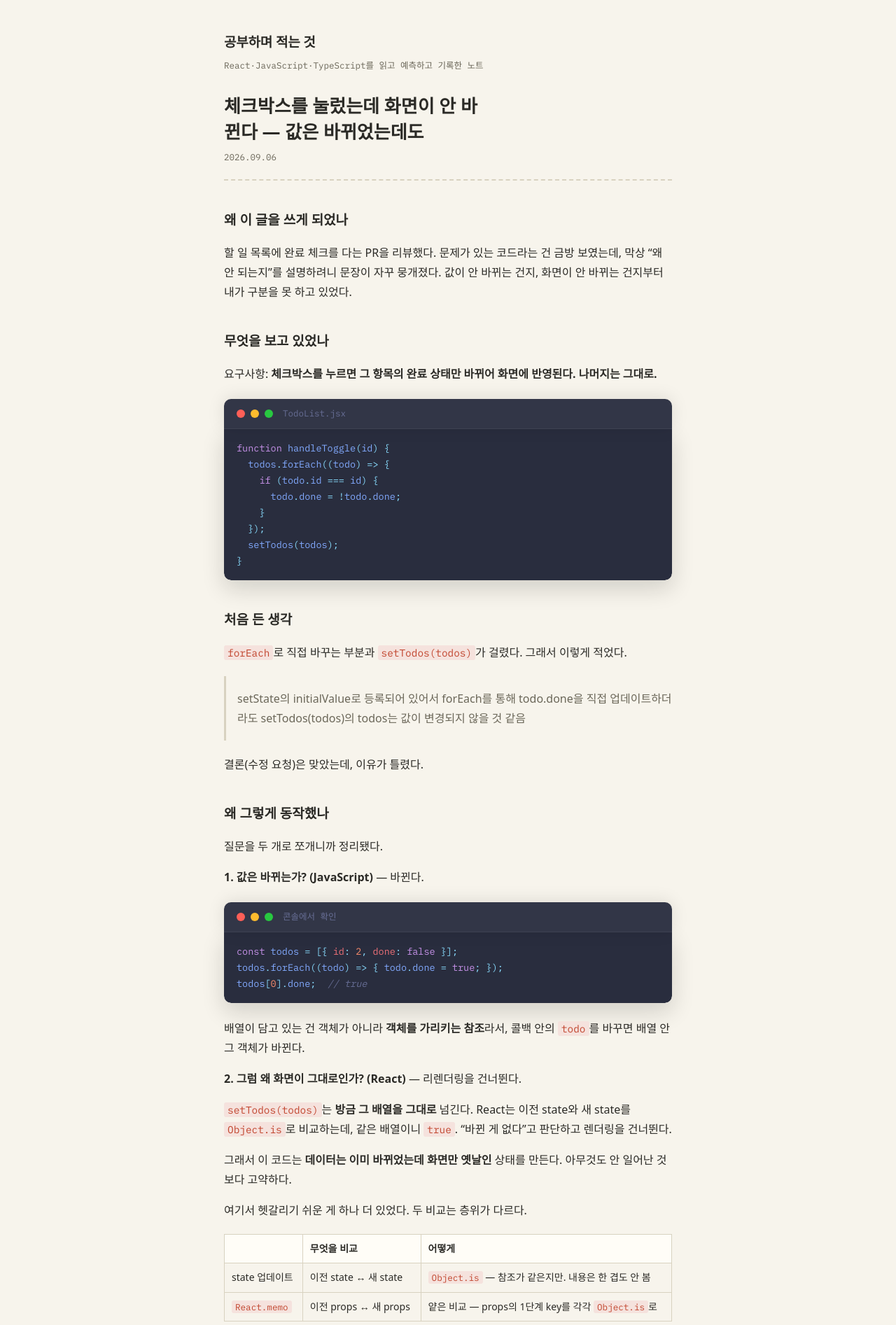
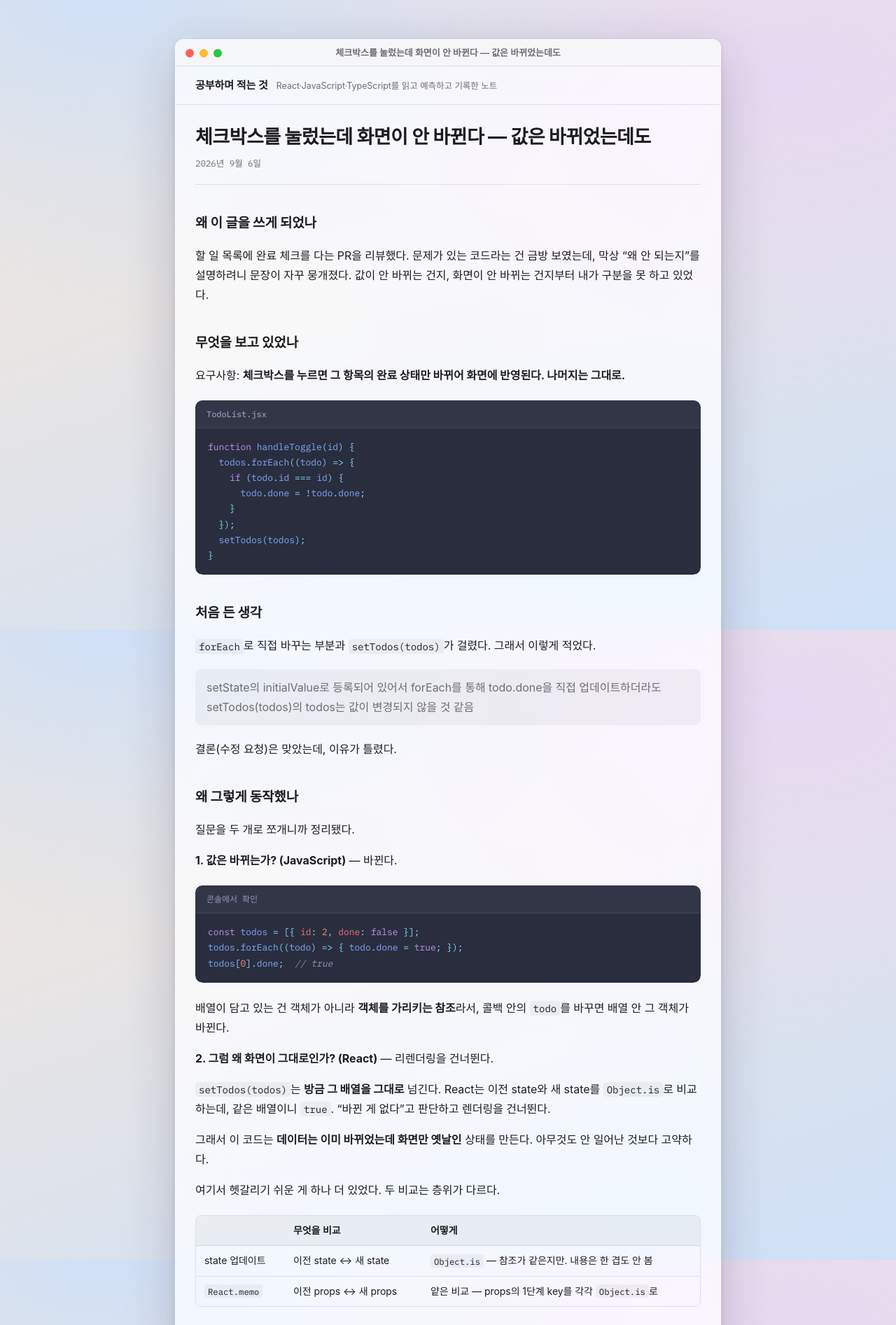
Before and after one commit to im-wen3y/im-wen3y.github.io, a Jekyll site: the page built from _posts/2026-09-06-mutating-state.md, in a window 1280 px wide. Shown: the top 1893 px of the page at 70% size. Built offline with Jekyll 4.4.1, drawn with Linux system fonts in a browser that asks for light colours; some web fonts are replaced.

Commit message:
블로그 전체를 macOS Big Sur 스타일로
창 하나 안에 글을 넣고 반투명·배경 흐림·시스템 폰트 적용.
신호등은 바깥 창으로 옮기고 코드 블록은 패널로.

Co-Authored-By: Claude Opus 5 <noreply@anthropic.com>
Claude-Session: https://claude.ai/code/session_01R1cTHf89iRUNbCmD2SVr3k

```diff
--- a/_layouts/default.html
+++ b/_layouts/default.html
@@ -4,29 +4,39 @@
 <meta charset="utf-8">
 <meta name="viewport" content="width=device-width, initial-scale=1">
 <title>{% if page.title %}{{ page.title }} · {% endif %}{{ site.title }}</title>
-<link rel="stylesheet" href="https://fonts.googleapis.com/css2?family=IBM+Plex+Sans+KR:wght@400;600;700&family=IBM+Plex+Mono:wght@400;600&display=swap">
+<link rel="stylesheet" href="https://fonts.googleapis.com/css2?family=IBM+Plex+Mono:wght@400;500;600&display=swap">
 <link rel="stylesheet" href="{{ '/assets/style.css' | relative_url }}">
 </head>
 <body>
-<header class="site">
-  <a class="site-title" href="{{ '/' | relative_url }}">{{ site.title }}</a>
-  <p class="site-desc">{{ site.description }}</p>
-</header>
+
+<div class="window">
+  <div class="titlebar">
+    <span class="lights" aria-hidden="true"></span>
+    <span class="titlebar-name">{% if page.title %}{{ page.title }}{% else %}{{ site.title }}{% endif %}</span>
+  </div>
+
+  <div class="toolbar">
+    <a class="home" href="{{ '/' | relative_url }}">{{ site.title }}</a>
+    <span class="toolbar-desc">{{ site.description }}</span>
+  </div>
 
   <main>
     {% if page.title and page.date %}
     <article>
       <h1>{{ page.title }}</h1>
-    <p class="meta"><time datetime="{{ page.date | date_to_xmlschema }}">{{ page.date | date: "%Y.%m.%d" }}</time></p>
+      <p class="meta"><time datetime="{{ page.date | date_to_xmlschema }}">{{ page.date | date: "%Y년 %-m월 %-d일" }}</time></p>
       {{ content }}
+      <p class="back"><a href="{{ '/' | relative_url }}">← 글 목록</a></p>
     </article>
     {% else %}
       {{ content }}
     {% endif %}
   </main>
 
-<footer class="site">
+  <footer>
     <a href="https://github.com/im-wen3y">github.com/im-wen3y</a>
   </footer>
+</div>
+
 </body>
 </html>
--- a/assets/style.css
+++ b/assets/style.css
@@ -1,137 +1,244 @@
+/* macOS Big Sur 스타일.
+   창 하나(.window) 안에 글이 들어간다. 반투명 + 배경 흐림 + 시스템 폰트. */
+
 :root{
-  --paper:#f7f4ec;
-  --ink:#2b2a26;
-  --ink-soft:#6b6759;
-  --line:#d8d2c0;
-  --surface:#fffdf7;
-  --stamp:#c1442d;
-  --stamp-soft:#f5e2dd;
+  --wall-1:#cfe0f7;      /* 바탕화면 그라디언트 */
+  --wall-2:#e7d9f2;
+  --wall-3:#f6e7d8;
+  --win:rgba(255,255,255,.72);
+  --win-edge:rgba(255,255,255,.75);
+  --chrome:rgba(246,246,248,.82);
+  --ink:#1d1d1f;
+  --ink-soft:#6e6e73;
+  --sep:rgba(0,0,0,.10);
+  --hover:rgba(0,0,0,.045);
+  --accent:#0071e3;      /* macOS 링크 블루 */
+  --shadow:0 24px 70px rgba(35,30,60,.22), 0 3px 10px rgba(35,30,60,.10);
+
+  /* 코드 패널 — shiki material-theme-palenight */
+  --code-bg:#292d3e;
+  --code-bar:#323647;
+  --code-fg:#a6accd;
+  --code-dim:#8f97b8;
+  --code-key:#c792ea;
+  --code-str:#c3e88d;
+  --code-fn:#82aaff;
+  --code-attr:#f07178;
+  --code-num:#f78c6c;
+  --code-op:#89ddff;
 }
 @media (prefers-color-scheme: dark){
   :root{
-    --paper:#232019;
-    --ink:#f2ede1;
-    --ink-soft:#a89f8c;
-    --line:#3c372c;
-    --surface:#2b271f;
-    --stamp:#e2604a;
-    --stamp-soft:#3d2723;
+    --wall-1:#1c2340;
+    --wall-2:#2b2247;
+    --wall-3:#3a2436;
+    --win:rgba(38,38,42,.72);
+    --win-edge:rgba(255,255,255,.14);
+    --chrome:rgba(52,52,58,.82);
+    --ink:#f5f5f7;
+    --ink-soft:#9b9ba1;
+    --sep:rgba(255,255,255,.12);
+    --hover:rgba(255,255,255,.06);
+    --accent:#4aa3ff;
+    --shadow:0 24px 70px rgba(0,0,0,.5), 0 3px 10px rgba(0,0,0,.35);
   }
 }
+
 *{box-sizing:border-box}
+html{-webkit-font-smoothing:antialiased;}
 body{
   margin:0;
-  background:var(--paper);
+  min-height:100vh;
+  padding:clamp(16px,5vw,56px) clamp(12px,4vw,32px);
+  background:
+    radial-gradient(120% 90% at 12% 0%, var(--wall-1) 0%, transparent 55%),
+    radial-gradient(110% 90% at 88% 12%, var(--wall-2) 0%, transparent 60%),
+    linear-gradient(160deg, var(--wall-3) 0%, var(--wall-1) 100%);
+  background-attachment:fixed;
   color:var(--ink);
-  font-family:"IBM Plex Sans KR", system-ui, sans-serif;
+  font-family:-apple-system, BlinkMacSystemFont, "Apple SD Gothic Neo", "Segoe UI", system-ui, sans-serif;
   font-size:16px;
   line-height:1.75;
+  letter-spacing:-0.003em;
 }
-header.site, main, footer.site{
-  max-width:680px;
+
+/* ── 창 ────────────────────────────────── */
+.window{
+  max-width:780px;
   margin:0 auto;
-  padding:0 20px;
+  background:var(--win);
+  -webkit-backdrop-filter:blur(30px) saturate(180%);
+  backdrop-filter:blur(30px) saturate(180%);
+  border:1px solid var(--win-edge);
+  border-radius:12px;
+  box-shadow:var(--shadow);
+  overflow:hidden;
 }
-header.site{padding-top:44px; padding-bottom:28px;}
-.site-title{
-  font-weight:700;
-  font-size:19px;
-  color:var(--ink);
-  text-decoration:none;
-  letter-spacing:-0.01em;
+.titlebar{
+  position:relative;
+  height:38px;
+  display:flex;
+  align-items:center;
+  justify-content:center;
+  background:var(--chrome);
+  border-bottom:1px solid var(--sep);
 }
-.site-desc{
-  font-family:"IBM Plex Mono", ui-monospace, monospace;
-  font-size:12.5px;
-  color:var(--ink-soft);
-  margin:6px 0 0;
-}
-h1{font-size:26px; line-height:1.4; text-wrap:balance; margin:0 0 8px;}
-h2{font-size:19px; margin:40px 0 12px; text-wrap:balance;}
-h3{font-size:16px; margin:28px 0 8px;}
-a{color:var(--stamp);}
-.meta{
-  font-family:"IBM Plex Mono", monospace;
-  font-size:12.5px;
-  color:var(--ink-soft);
-  margin:0 0 28px;
-  padding-bottom:20px;
-  border-bottom:2px dashed var(--line);
-}
-code{
-  font-family:"IBM Plex Mono", ui-monospace, monospace;
-  font-size:0.9em;
-  background:var(--stamp-soft);
-  color:var(--stamp);
-  padding:1px 5px;
-  border-radius:3px;
-}
-/* 코드 블록 — Rouge(Jekyll 기본 하이라이터)가 붙이는 클래스에 색만 입힌다.
-   플러그인·JS 없음. 코드 블록은 두 테마 모두에서 어둡게 고정. */
-/* 색은 shiki의 material-theme-palenight 값을 그대로 가져왔다.
-   shiki 자체는 빌드 파이프라인이 필요해 Jekyll 무플러그인 구성엔 안 맞는다. */
-:root{
-  --code-bg:#292d3e;
-  --code-fg:#a6accd;
-  --code-dim:#676e95;    /* 주석 */
-  --code-key:#c792ea;    /* import, const, return */
-  --code-str:#c3e88d;    /* 문자열 */
-  --code-fn:#82aaff;     /* 함수·변수 */
-  --code-attr:#f07178;   /* 태그·속성·프로퍼티 */
-  --code-num:#f78c6c;    /* 숫자 */
-  --code-op:#89ddff;     /* 연산자·구두점 */
-}
-pre.highlight, div.highlighter-rouge pre, pre{
-  font-family:"IBM Plex Mono", ui-monospace, monospace;
-  background:var(--code-bg);
-  color:var(--code-fg);
-  border:none;
-  border-radius:0 0 8px 8px;
-  padding:16px 18px;
-  margin:0;
-  overflow-x:auto;
-  font-size:13.5px;
-  line-height:1.7;
-}
-/* 코드 블록을 macOS 창처럼: 신호등 버튼 + 가운데 타이틀 + 창 그림자 */
-div.highlighter-rouge, figure.highlight{
-  margin:22px 0;
-  border-radius:10px;
-  overflow:hidden;
-  box-shadow:0 12px 32px rgba(20,16,10,.16), 0 2px 6px rgba(20,16,10,.10);
-}
-/* 코드 블록 위 타이틀바: 코드 펜스 바로 앞 문단에 {: .filename} 을 붙인다 */
-p.filename{
-  position:relative;
-  font-family:"IBM Plex Mono", ui-monospace, monospace;
-  font-size:12.5px;
-  color:var(--code-dim);
-  background:#323647;
-  border-bottom:1px solid rgba(255,255,255,.06);
-  padding:10px 18px 10px 84px;
-  margin:22px 0 0;
-  border-radius:10px 10px 0 0;
-  box-shadow:0 -2px 24px rgba(20,16,10,.10);
-}
-p.filename strong{font-weight:400;}
-p.filename::before{           /* 신호등 3개 */
-  content:"";
+.lights{
   position:absolute;
-  left:18px; top:50%;
+  left:14px; top:50%;
   width:12px; height:12px;
   margin-top:-6px;
   border-radius:50%;
   background:#ff5f57;
   box-shadow:20px 0 0 #febc2e, 40px 0 0 #28c840;
 }
-p.filename + div.highlighter-rouge{
-  margin-top:0;
-  border-radius:0 0 10px 10px;
-  box-shadow:0 12px 32px rgba(20,16,10,.16);
+.titlebar-name{
+  font-size:13px;
+  font-weight:600;
+  color:var(--ink-soft);
+  max-width:60%;
+  overflow:hidden;
+  text-overflow:ellipsis;
+  white-space:nowrap;
 }
+.toolbar{
+  display:flex;
+  align-items:baseline;
+  gap:12px;
+  padding:14px 28px;
+  border-bottom:1px solid var(--sep);
+}
+.home{
+  font-size:15px;
+  font-weight:600;
+  color:var(--ink);
+  text-decoration:none;
+  white-space:nowrap;
+}
+.toolbar-desc{
+  font-size:12.5px;
+  color:var(--ink-soft);
+  overflow:hidden;
+  text-overflow:ellipsis;
+  white-space:nowrap;
+}
+main{padding:28px 28px 8px;}
+footer{
+  padding:16px 28px 20px;
+  border-top:1px solid var(--sep);
+  font-size:12.5px;
+}
+footer a{color:var(--ink-soft); text-decoration:none;}
+@media (max-width:560px){
+  main{padding:22px 18px 4px;}
+  .toolbar{padding:12px 18px; flex-direction:column; gap:2px;}
+  footer{padding:14px 18px 18px;}
+}
+
+/* ── 본문 ──────────────────────────────── */
+h1{font-size:27px; line-height:1.35; letter-spacing:-0.02em; margin:0 0 8px; text-wrap:balance;}
+h2{font-size:19px; letter-spacing:-0.01em; margin:38px 0 12px; text-wrap:balance;}
+h3{font-size:16px; margin:26px 0 8px;}
+a{color:var(--accent);}
+.meta{
+  font-family:"IBM Plex Mono", ui-monospace, monospace;
+  font-size:12.5px;
+  color:var(--ink-soft);
+  margin:0 0 26px;
+  padding-bottom:18px;
+  border-bottom:1px solid var(--sep);
+}
+.back{margin:44px 0 8px; font-size:14px;}
+.back a{text-decoration:none;}
+blockquote{
+  margin:20px 0;
+  padding:12px 16px;
+  background:var(--hover);
+  border-radius:8px;
+  color:var(--ink-soft);
+}
+blockquote p{margin:0;}
+blockquote p + p{margin-top:8px;}
+
+table{border-collapse:separate; border-spacing:0; width:100%; font-size:14px; margin:22px 0; overflow:hidden; border-radius:8px; border:1px solid var(--sep);}
+th,td{border-bottom:1px solid var(--sep); padding:9px 12px; text-align:left;}
+tr:last-child td{border-bottom:none;}
+th{background:var(--hover); font-weight:600;}
+
+code{
+  font-family:"IBM Plex Mono", ui-monospace, monospace;
+  font-size:0.88em;
+  background:var(--hover);
+  color:var(--ink);
+  padding:1.5px 5px;
+  border-radius:4px;
+}
+
+/* ── 소개 문단 ─────────────────────────── */
+.intro{
+  background:var(--hover);
+  border-radius:10px;
+  padding:16px 18px;
+  margin:0 0 28px;
+  font-size:14.5px;
+  color:var(--ink-soft);
+}
+.intro p{margin:0 0 10px;}
+.intro p:last-child{margin-bottom:0;}
+.intro b{color:var(--ink); font-weight:600;}
+
+/* ── 글 목록: Finder 리스트처럼 ────────── */
+.post-list{list-style:none; padding:0; margin:0 -10px;}
+.post-list li{margin:0;}
+.post-list a{
+  display:flex;
+  align-items:baseline;
+  gap:14px;
+  padding:12px 10px;
+  border-radius:8px;
+  text-decoration:none;
+  color:var(--ink);
+}
+.post-list a:hover{background:var(--hover);}
+.post-list a::after{content:"›"; margin-left:auto; color:var(--ink-soft); font-size:17px;}
+.post-list time{
+  font-family:"IBM Plex Mono", monospace;
+  font-size:12.5px;
+  color:var(--ink-soft);
+  flex:none;
+  font-variant-numeric:tabular-nums;
+}
+
+/* ── 코드 패널 ─────────────────────────── */
+div.highlighter-rouge, figure.highlight{
+  margin:22px 0;
+  border-radius:10px;
+  overflow:hidden;
+}
+p.filename{
+  font-family:"IBM Plex Mono", ui-monospace, monospace;
+  font-size:12px;
+  color:var(--code-dim);
+  background:var(--code-bar);
+  border-bottom:1px solid rgba(255,255,255,.07);
+  padding:9px 16px;
+  margin:22px 0 0;
+  border-radius:10px 10px 0 0;
+}
+p.filename strong{font-weight:500;}
+p.filename + div.highlighter-rouge{margin-top:0; border-radius:0 0 10px 10px;}
 p.filename + div.highlighter-rouge pre{border-radius:0 0 10px 10px;}
-@media (max-width:520px){
-  p.filename{font-size:11.5px; padding-left:76px;}
+pre.highlight, div.highlighter-rouge pre, pre{
+  font-family:"IBM Plex Mono", ui-monospace, monospace;
+  background:var(--code-bg);
+  color:var(--code-fg);
+  border:none;
+  border-radius:10px;
+  padding:16px 18px;
+  margin:0;
+  overflow-x:auto;
+  font-size:13px;
+  line-height:1.7;
 }
 pre code{background:none; color:inherit; padding:0; font-size:inherit;}
 
@@ -140,55 +247,13 @@ pre code{background:none; color:inherit; padding:0; font-size:inherit;}
 .highlight .o, .highlight .ow{color:var(--code-op);}
 .highlight .s, .highlight .s1, .highlight .s2, .highlight .sb, .highlight .se, .highlight .dl{color:var(--code-str);}
 .highlight .nf, .highlight .nx, .highlight .nb{color:var(--code-fn);}
-.highlight .nt, .highlight .nc{color:var(--code-attr);}
-.highlight .na, .highlight .py, .highlight .vi{color:var(--code-attr);}
+.highlight .nt, .highlight .nc, .highlight .na, .highlight .py, .highlight .vi{color:var(--code-attr);}
 .highlight .m, .highlight .mi, .highlight .mf, .highlight .kt{color:var(--code-num);}
 .highlight .p{color:var(--code-op);}
 .highlight .err{color:var(--code-fg);}
-.highlight .gd{color:#f78c8c;} .highlight .gi{color:#a5d6a7;}
-blockquote{
-  margin:20px 0;
-  padding:2px 0 2px 16px;
-  border-left:3px solid var(--line);
-  color:var(--ink-soft);
+.highlight .gd{color:#f07178;} .highlight .gi{color:#c3e88d;}
+
+:focus-visible{outline:2px solid var(--accent); outline-offset:3px; border-radius:4px;}
+@media (prefers-reduced-motion:no-preference){
+  .post-list a{transition:background .12s ease;}
 }
-table{border-collapse:collapse; width:100%; font-size:14px; margin:20px 0;}
-th,td{border:1px solid var(--line); padding:8px 10px; text-align:left;}
-th{background:var(--surface); font-weight:600;}
-.intro{
-  border-left:3px solid var(--stamp);
-  padding:2px 0 2px 18px;
-  margin:0 0 40px;
-  font-size:15px;
-  color:var(--ink-soft);
-}
-.intro p{margin:0 0 12px;}
-.intro p:last-child{margin-bottom:0;}
-.intro b{color:var(--ink); font-weight:600;}
-.post-list{list-style:none; padding:0; margin:0;}
-.post-list li{
-  display:flex;
-  gap:16px;
-  align-items:baseline;
-  padding:14px 0;
-  border-bottom:1px dotted var(--line);
-}
-.post-list time{
-  font-family:"IBM Plex Mono", monospace;
-  font-size:12.5px;
-  color:var(--ink-soft);
-  flex:none;
-  font-variant-numeric:tabular-nums;
-}
-.post-list a{text-decoration:none; color:var(--ink);}
-.post-list a:hover{color:var(--stamp);}
-footer.site{
-  margin-top:64px;
-  padding-top:20px;
-  padding-bottom:56px;
-  border-top:2px dashed var(--line);
-  font-family:"IBM Plex Mono", monospace;
-  font-size:12.5px;
-}
-footer.site a{color:var(--ink-soft); text-decoration:none;}
-:focus-visible{outline:2px solid var(--stamp); outline-offset:3px;}
```
Lines whose indentation alone changed are shown as unchanged.
